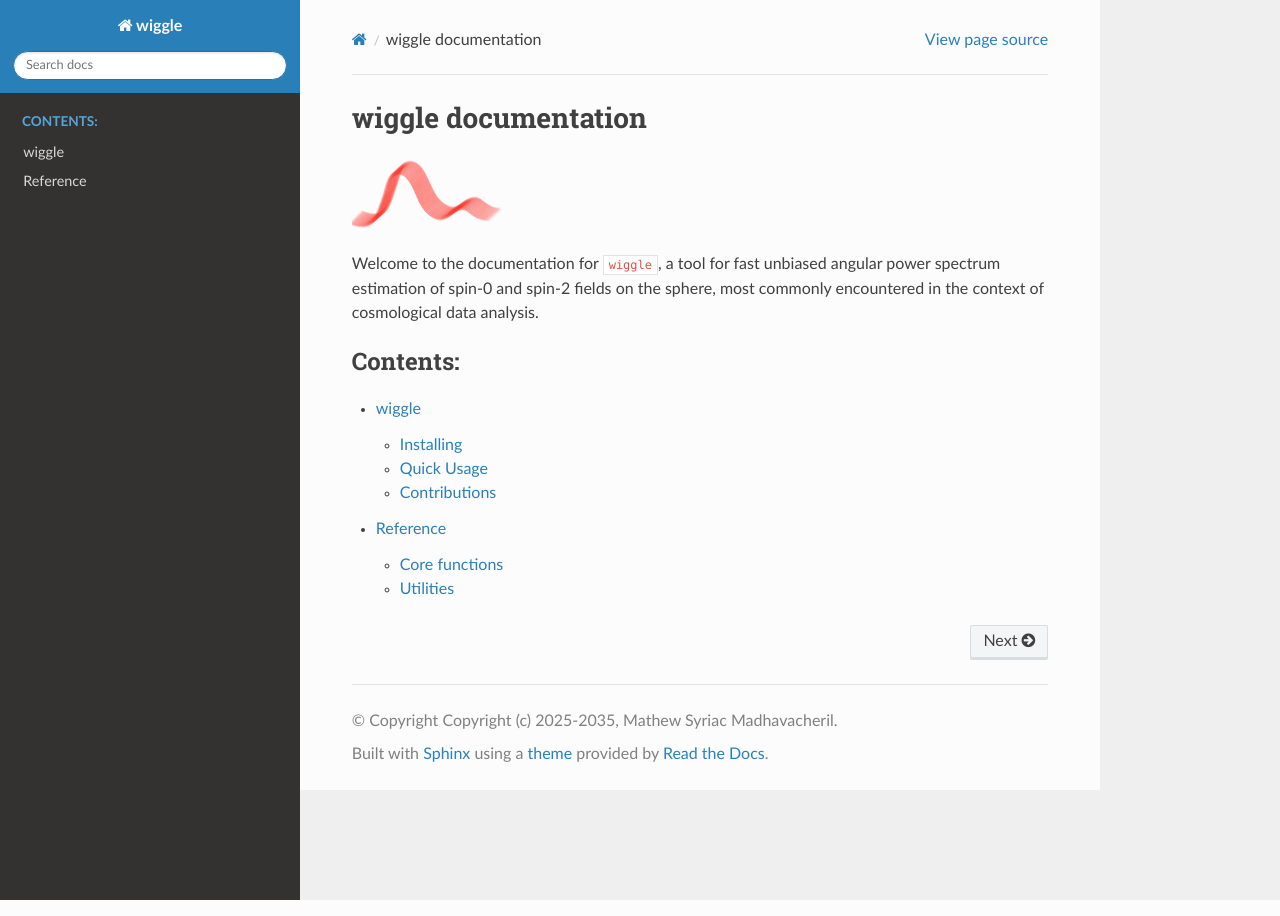
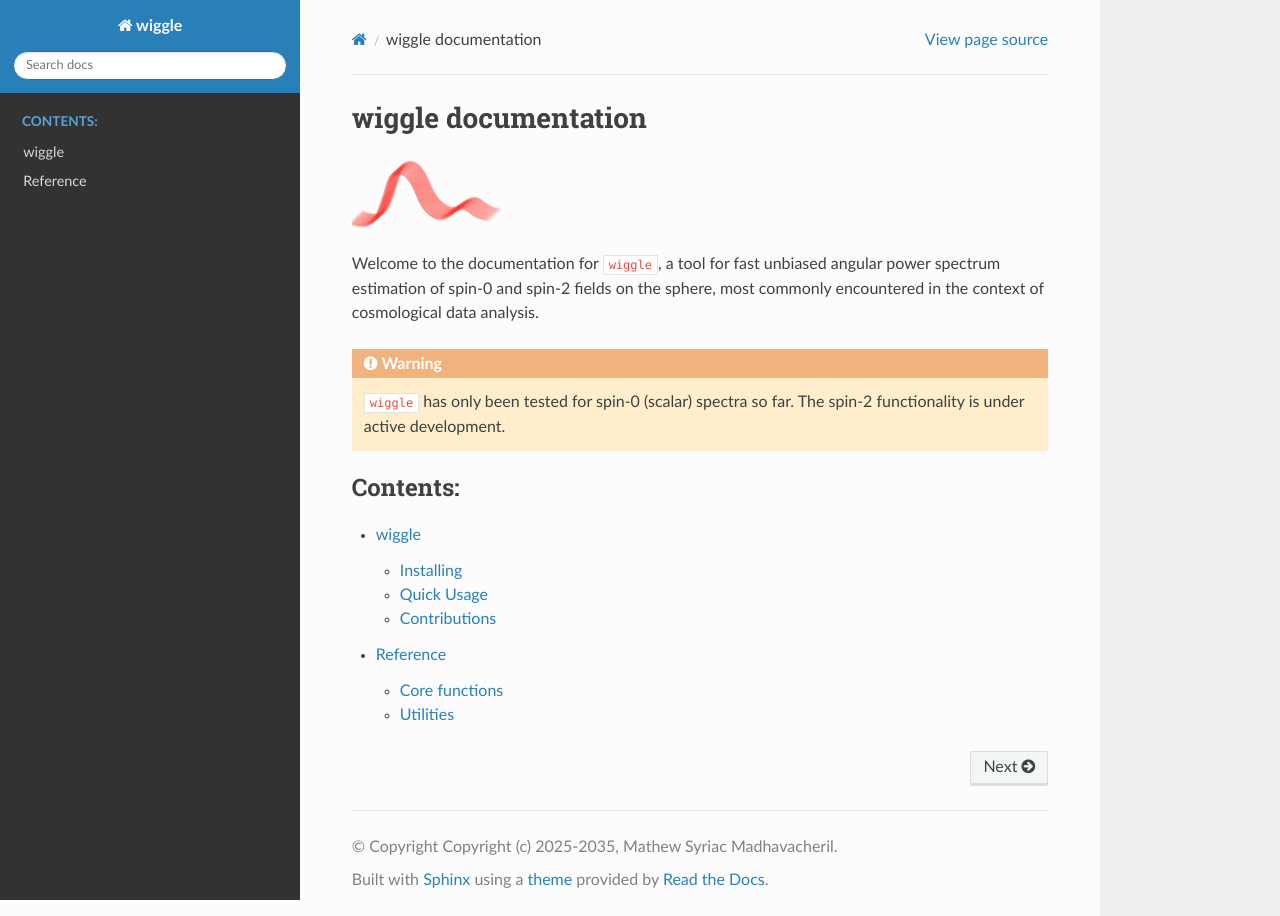
Before and after one commit to msyriac/wiggle, a Sphinx documentation site: the page built from docs/index.rst, in a window 1280 px wide. Built offline with Sphinx 7.4.7 and the Read the Docs theme 3.1.0, drawn with Linux system fonts in a browser that asks for light colours.

Commit message:
spin-2 warning

```diff
--- a/README.rst
+++ b/README.rst
@@ -17,6 +17,11 @@ wiggle
   :alt: Wiggle logo
 
 ``wiggle`` stands for the WIGner Gauss-Legendre Estimator. This Python package provides a fast implementation of unbiased angular power spectrum estimation of spin-0 and spin-2 fields on the sphere, most commonly encountered in the context of cosmological data analysis. With an efficient and exact algorithm, this code performs mode-decoupling very fast; in the case of binned spectra, ``wiggle`` can be orders of magnitude faster than other approaches (often around one second of compute-time at most).
+
+.. warning::
+
+   ``wiggle`` has only been tested for spin-0 (scalar) spectra so far. The spin-2 functionality is under active development.
+
 
 * Free software: BSD license
 * Documentation: https://wiggle.readthedocs.io.
--- a/docs/index.rst
+++ b/docs/index.rst
@@ -12,6 +12,11 @@ wiggle documentation
 
 Welcome to the documentation for ``wiggle``,  a tool for fast unbiased angular power spectrum estimation of spin-0 and spin-2 fields on the sphere, most commonly encountered in the context of cosmological data analysis.
 
+.. warning::
+
+   ``wiggle`` has only been tested for spin-0 (scalar) spectra so far. The spin-2 functionality is under active development.
+
+
 
 .. toctree::
    :maxdepth: 2
```
